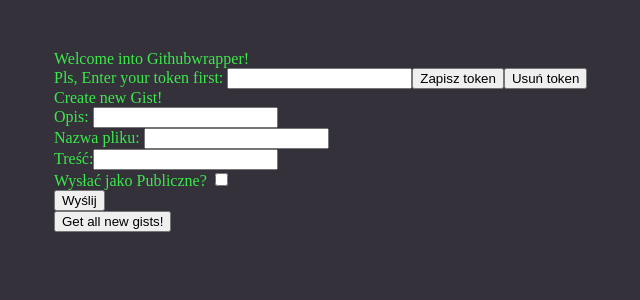
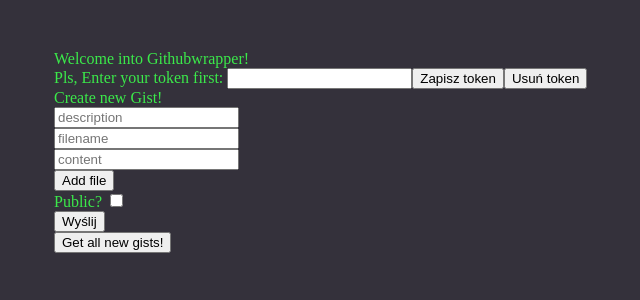
Before and after one commit to Yur3te/github-gist-app, a React (Create React App) app: page / in a window 1280 px wide. Shown: the top 300 px of the page, without its empty margins (36-676 px from the left). Built offline with nearby package versions, Linux system fonts and the light colour scheme.

Commit message:
added possibility to create gist with more than one file

```diff
--- a/src/components/AddGist.jsx
+++ b/src/components/AddGist.jsx
@@ -1,53 +1,77 @@
 import React, { useState } from "react";
 
-// import gistsWrapper from "../js/gistsWrapper";
-
 export default function AddGist(props) {
-  // const getWrapper = function () {
-  //   const wrapper = new gistsWrapper(props.token);
-  //   return wrapper;
-  // };
-
+  const firstFile = {name: "", content: ""}
   const [description, setDescription] = useState("");
   const [isPublic, setIsPublic] = useState(false);
+  const [files, setFiles] = useState([firstFile]);
 
   const [filename, setFilename] = useState("");
   const [content, setContent] = useState("");
 
   const descriptionHandler = (event) => setDescription(event.target.value);
 
-  const filenameHandler = (event) => setFilename(event.target.value);
-
-  const contentHandler = (event) => setContent(event.target.value);
-
   const isPublicHandler = (event) => setIsPublic(event.target.checked);
 
+  const addFile = () => {
+    setFiles((files) =>
+      [...files].concat({ name: "", content: "" }));
+      console.log("file added")
+      console.log(files)
+}
+
+  const filenameHandler = (value, i) => {
+    setFiles((files) =>
+      files.map((item, index) =>
+        index === i ? { ...item, name: value } : item
+      )
+    );
+  };
+
+  const contentHandler = (value, i) => {
+    setFiles((files) =>
+      files.map((item, index) =>
+        index === i ? { ...item, content: value } : item
+      )
+    );
+  };
+
+  const removeFile = (i) =>
+        setFiles(files => files.filter((index) => index !== i))
+
   const create = (event) => {
-    event.preventDefault()
+    event.preventDefault();
 
-    props.createWrapper(event)
+    props.createWrapper(event);
 
 
-    let gistPayload = {
-      description: description,
-      public: isPublic,
-      files: {
-        [filename]: {
-          content: content,
-        },
-      },
-    };
+    // let gistPayload = {
+    //   description: description,
+    //   public: isPublic,
+    //   files: {
+    //     [filename]: {
+    //       content: content,
+    //     },
+    //   },
+    // };
+
+    // let files = {[filename]: {content:content}}
     // const wrapper = getWrapper();
 
+    let filesObject = {}
+    files.forEach((value) => {
+        filesObject[value.name] = {content: value.content}
+    })
+    console.log("wysyłam: ",filesObject)
+
     props.wrapper
-      .createGist(gistPayload)
+      .createGist(description, isPublic, filesObject)
       .then((response) => {
         // console.log(response.data);
         if (response.status === 201) {
           console.log("SUKCES!");
           setDescription("");
-          setFilename("");
-          setContent("");
+          setFiles([firstFile]);
           setIsPublic(false);
         }
       })
@@ -63,37 +87,77 @@
   };
 
   return (
-    <div>
       <div>
         <div>Create new Gist!</div>
-        <form onSubmit={create}>
+        {/* <form onSubmit={create}> */}
+        <form>
           <div>
-            <label>Opis: </label>
+            {/* <label>Description: </label> */}
             <input
               type="text"
+              placeholder={"description"}
               value={description}
               onChange={descriptionHandler}
             />
           </div>
-          <div>
+          {/* <div>
             <label>Nazwa pliku: </label>
-            <input type="text" value={filename} onChange={filenameHandler} />
+            <input
+              type="text"
+              placeholder={"filename"}
+              value={filename}
+              onChange={filenameHandler}
+            />
           </div>
           <div>
             <label>Treść:</label>
-            <input type="text" value={content} onChange={contentHandler} />
-          </div>
+            <input
+              type="text"
+              placeholder={"content of file"}
+              value={content}
+              onChange={contentHandler}
+            />
+          </div> */}
+
+          {files.map((file, i) => {
+            return(
+            <div key={i}>
+              <div>
+                <input
+                  type="text"
+                  placeholder={"filename"}
+                  value={file.name}
+                  onChange={(event) => filenameHandler(event.target.value, i)}
+                />
+              </div>
+              <div>
+              <input
+                  type="text"
+                  placeholder={"content"}
+                  value={file.content}
+                  onChange={(event) => contentHandler(event.target.value, i)}
+                />
+              </div>
+              {/* <button type={"button"} onClick={() => removeFile(i)}>Remove this file above^</button>
+              potem się zrobi, ważne, że działa większość xd */}
+            </div>
+            )
+          })}
+
+          <button type="button" onClick={addFile}>Add file</button>
+
           <div>
-            <label>Wysłać jako Publiczne? </label>
+            <label>Public? </label>
             <input
               type="checkbox"
               checked={isPublic}
               onChange={isPublicHandler}
             />
           </div>
-          <input type="submit" value="Wyślij"/>
+
+          {/* <input type="submit" value="Wyślij" /> */}
+          <button onClick={create}>Wyślij</button>
         </form>
       </div>
-    </div>
   );
 }
```
